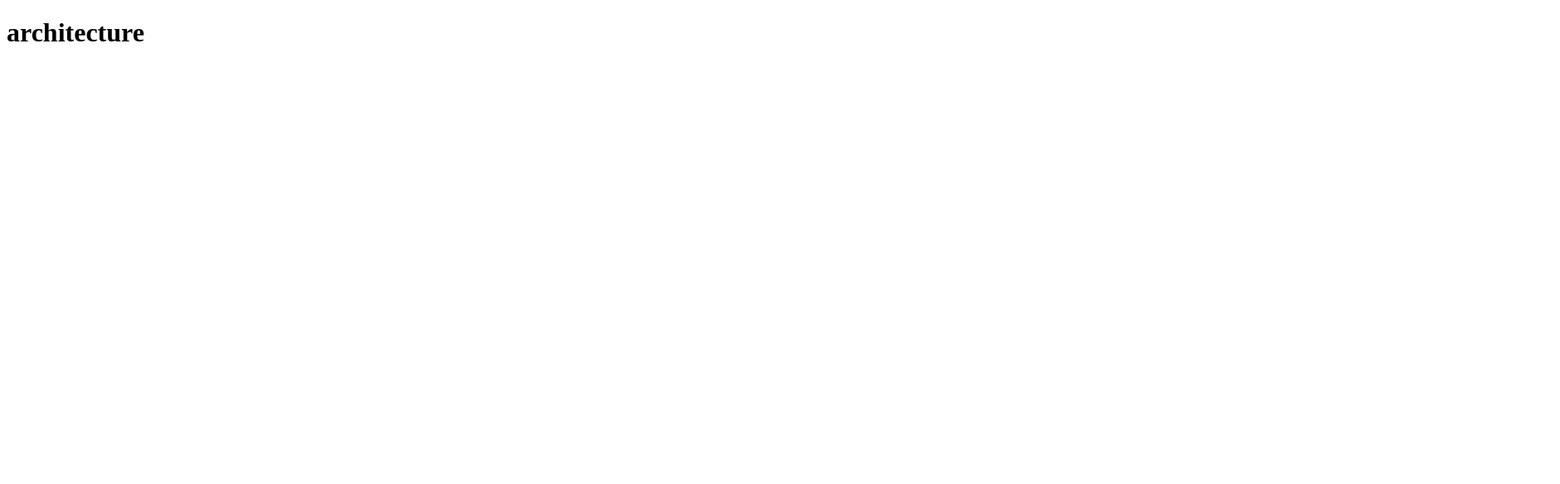
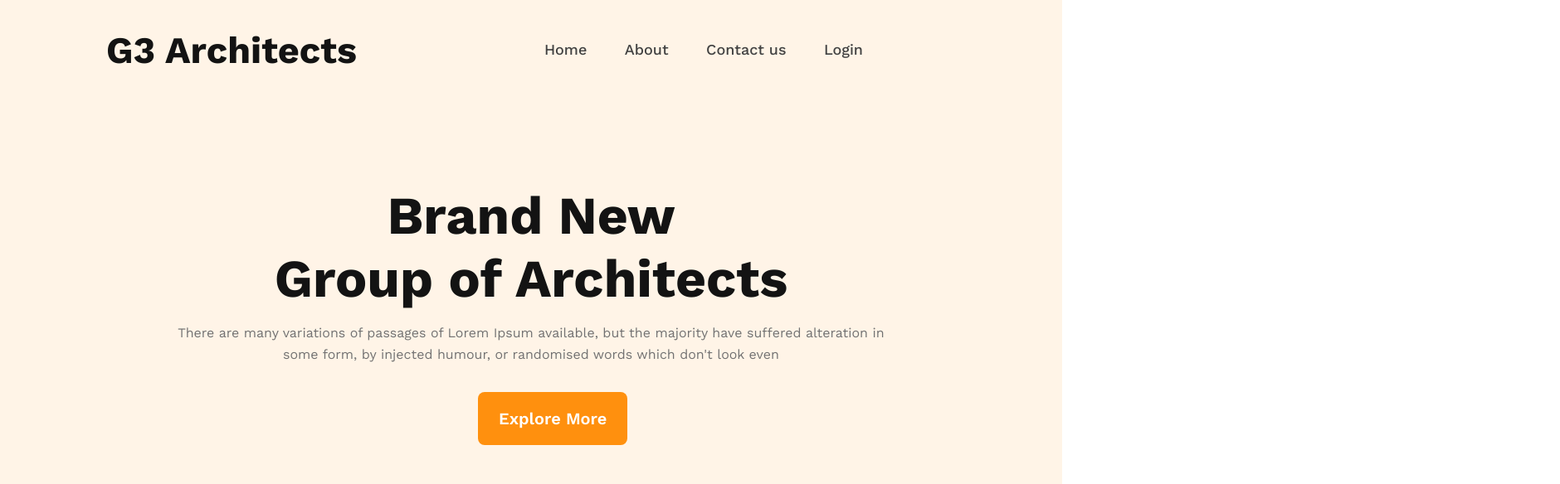
Before and after one commit to MejbaurRuhan/architecture-portfolio, a plain HTML site: page index.html in a window 1280 px wide. Shown: the top 584 px of the page at 83% size, 1880 px wide, since content can reach past the window. Drawn offline with nearby package versions, Linux system fonts and the light colour scheme.

Commit message:
header section done!

```diff
--- a/index.html
+++ b/index.html
@@ -4,11 +4,37 @@
   <meta charset="UTF-8">
   <meta name="viewport" content="width=device-width, initial-scale=1.0">
   <title>architecture portfolio</title>
+  <link rel="preconnect" href="https://fonts.googleapis.com">
+<link rel="preconnect" href="https://fonts.gstatic.com" crossorigin>
+<link href="https://fonts.googleapis.com/css2?family=Work+Sans:ital,wght@0,100..900;1,100..900&display=swap" rel="stylesheet">
   <link rel="stylesheet" href="style.css">
 </head>
 <body>
   <header>
-    <h1>architecture</h1>
+    <nav class="nav">
+      <h2 class="logo">G3 Architects</h2>
+      <div class="menu">
+        <a href="#">Home</a>
+        <a href="#">About</a>
+        <a href="#">Contact us</a>
+        <a href="#">Login</a>
+      </div>
+    </nav>
+    <div class="banner">
+      <h1 class="banner-title">
+        Brand New <br>
+    Group of Architects
+      </h1>
+      <p class="para">
+        There are many variations of passages of Lorem Ipsum available, but the majority have suffered alteration in <br> some form, by injected humour, or randomised words which don't look even
+      </p>
+      <button>
+        Explore More
+      </button>
+      <div class="banner-img">
+        <img src="images/banner.png" alt="">
+      </div>
+    </div>
   </header>
   <main>
 
--- a/style.css
+++ b/style.css
@@ -0,0 +1,131 @@
+*{
+  margin: 0;
+  padding: 0;
+  font-family: Work Sans;
+  text-decoration: none;
+}
+header{
+  height: 1322px;
+  background-color: rgb(255, 244, 231);
+}
+.nav{
+  padding-left: 10%;
+  height: 120px;
+  display: flex;
+  justify-content: space-between;
+  align-items: center;
+
+}
+.menu{
+  margin-right: 240px;
+}
+h2{
+  color: var(--Dark-01, #131313);
+  font-family: Work Sans;
+  font-size: 45px;
+  font-style: normal;
+  font-weight: 700;
+  line-height: normal;
+}
+a{
+  padding-left: 40px;
+  color: var(--Dark-02, #424242);
+  text-align: center;
+  font-family: Work Sans;
+  font-size: 18px;
+  font-style: normal;
+  font-weight: 500;
+  line-height: 26px; /* 144.444% */
+}
+.banner-title{
+  color: var(--Dark-01, #131313);
+  text-align: center;
+  font-family: Work Sans;
+  font-size: 64px;
+  font-style: normal;
+  font-weight: 700;
+  line-height: normal;
+  margin-top: 102px;
+}
+.para{
+  padding-top: 15px;
+  color: var(--Dark-03, #727272);
+  text-align: center;
+  font-family: Work Sans;
+  font-size: 16px;
+  font-style: normal;
+  font-weight: 400;
+  line-height: 26px; /* 162.5% */
+}
+button{
+  margin-top: 32px;
+  padding: 20px 25px;
+  margin-left: 45%;
+  background-color:  #FF900E;
+  border-radius: 8px;
+  border: 0;
+  color: white;
+  color: #FFF;
+  text-align: center;
+  font-family: Work Sans;
+  font-size: 20px;
+  font-style: normal;
+  font-weight: 600;
+  line-height: normal;
+}
+.banner-img img{
+  width: 1440px;
+  height: 700px;
+  flex-shrink: 0;
+  margin: 50px 220px;
+
+}
+
+
+
+
+
+
+@media screen and (max-width:576px) {
+  .nav{
+    flex-direction: column;
+
+  }
+  .menu{
+   margin-right: 17%;
+
+  }
+  h2{
+    margin-right: 60px;
+  }
+  .banner-img img{
+    width: 100%;
+    margin: 20PX;
+    object-fit:cover;
+  }
+  button{
+    margin-left: 35%;
+  }
+
+}
+@media screen and (max-width:992px) and (min-width:577px) {
+  .nav{
+   flex-direction: column;
+
+  }
+  .menu{
+    margin-left: 10%;
+  }
+  .logo{
+    margin-right: 10%;
+
+  }
+  .banner-img img{
+    width: 100%;
+    margin: 5PX;
+    object-fit:cover;
+  }
+  button{
+    margin-left: 38%;
+  }
+}
```
Also changed, not shown: images/architect.png (added), images/banner.png (added), images/icons/customers.png (added), images/icons/email.png (added), images/icons/projects.png (added), images/icons/ribon.png (added), images/sponsors/amazon.png (added), images/sponsors/figma.png (added), images/sponsors/google.png (added), images/sponsors/spotify.png (added), images/sponsors/telerama.png (added), images/team1.png (added), images/team2.png (added), images/team3.png (added), 1 more files.
